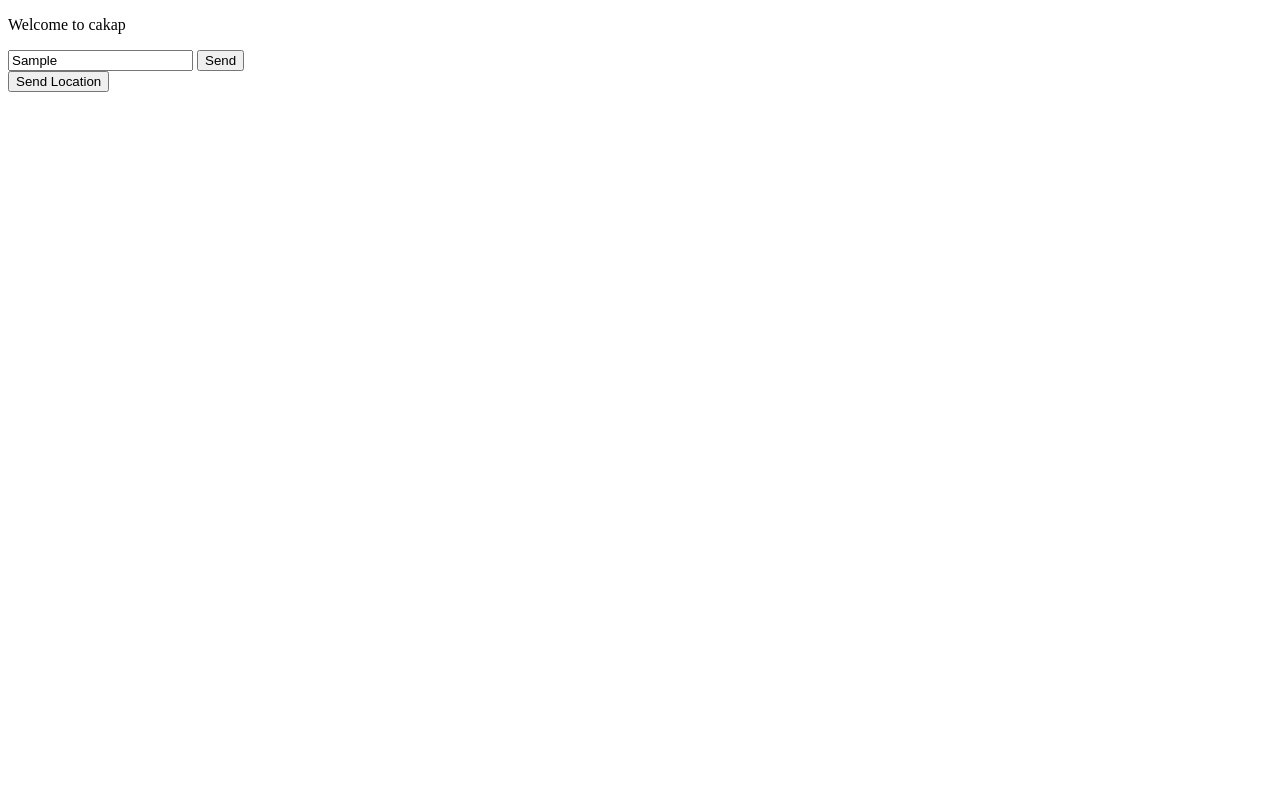
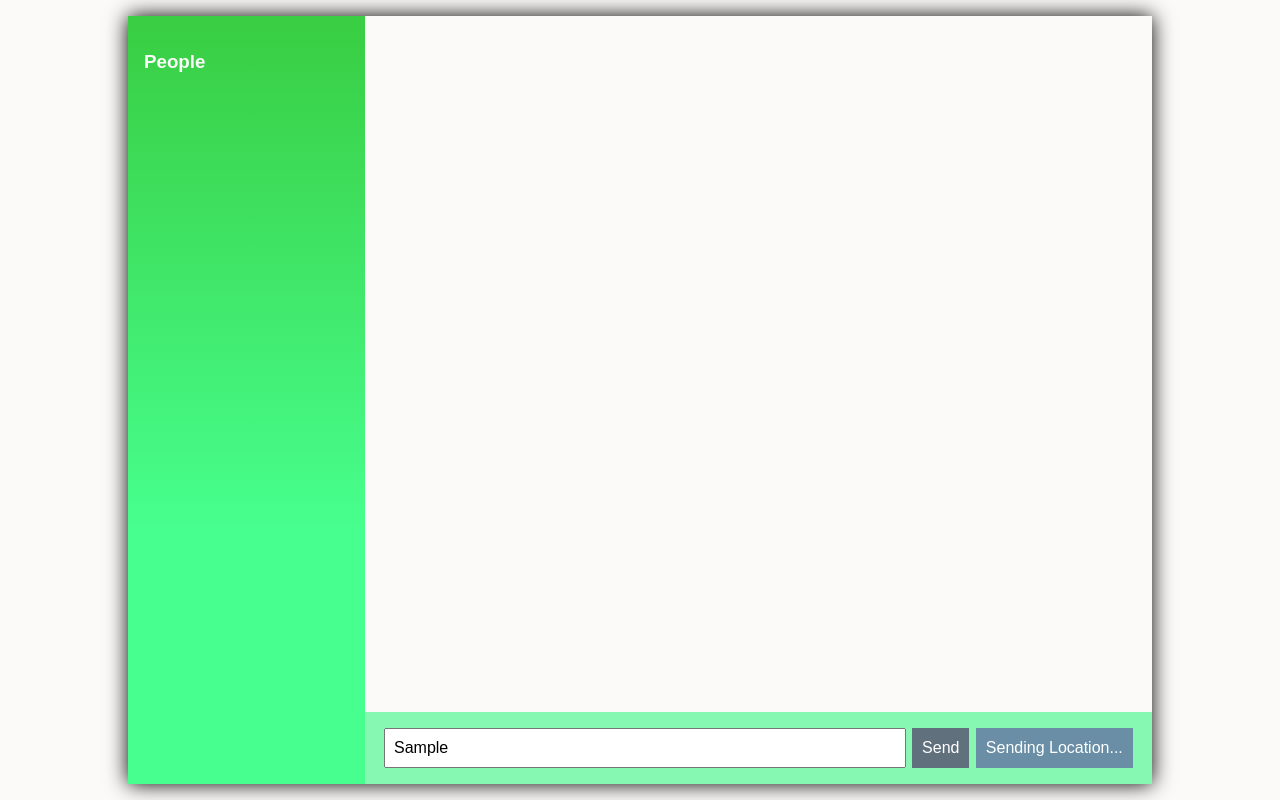
Before and after one commit to klovack/node-chat-app, a website: page public/index.html in a window 1280 px wide. Both pictures are taken after typing "Sample" into the empty fields and a click on the button "Send Location". Drawn offline with nearby package versions, Linux system fonts and the light colour scheme; no server answers.

Commit message:
Add css to the chat app

```diff
--- /dev/null
+++ b/public/css/style.css
@@ -0,0 +1,116 @@
+
+button {
+  border: none;
+  background: #61707D;
+  color: white;
+  cursor: pointer;
+  padding: 10px;
+  transition: background .3s ease;
+  font-size: 1em;
+}
+
+button:hover {
+  border: none;
+  background: #272D2D;
+  color: white;
+  padding: 10px;
+}
+
+button:disabled {
+  cursor: default;
+  background: #698ea5;
+}
+
+#admin {
+  color: #0e9116;
+}
+
+.chat {
+  margin: 0;
+  padding: 0;
+  background: #FBFAF8;
+  font-family: Arial, Helvetica, sans-serif;
+}
+
+.chat-footer {
+  min-height: 40px;
+  padding: 1em;
+  display: flex;
+  background: rgb(135, 248, 178);
+}
+
+.chat-footer button {
+  margin: 0 .2em;
+}
+
+.chat-footer form {
+  flex-grow: 2;
+  display: flex;
+  justify-content: space-around;
+}
+
+.chat-footer form * {
+  margin: 0 .2em;
+}
+
+.chat-footer input[type="text"] {
+  flex-grow: 2;
+  padding: .5em;
+  font-size: 1em;
+}
+
+.chat-main {
+  flex-grow: 2;
+  display: flex;
+  flex-direction: column;
+  justify-content: space-between;
+}
+
+.chat-messages {
+  overflow-y: auto;
+  -webkit-overflow-scrolling: touch;
+}
+
+.chat-messages li {
+  list-style: none outside;
+  font-size: 1em;
+  color: #61707D;
+}
+
+.chat-sidebar {
+  padding: 1em;
+  overflow-y: auto;
+  flex-grow: 1;
+  max-width: 20%;
+  color: #FBFAF8;
+  background: #39ce43;
+  background: -moz-linear-gradient(top, #39ce43 1%, #47ff8e 67%);
+  background: -webkit-linear-gradient(top, #39ce43 1%,#47ff8e 67%);
+  background: linear-gradient(to bottom, #39ce43 1%,#47ff8e 67%);
+  filter: progid:DXImageTransform.Microsoft.gradient( startColorstr='#39ce43', endColorstr='#47ff8e',GradientType=0 );
+}
+
+.wrapper {
+  max-width: 80%;
+  min-height: 96vh;
+  max-height: 96vh;
+  margin: 1em auto;
+  display: flex;
+  box-shadow: 0 0 20px black;
+  justify-content: space-around;
+}
+
+@media (max-width: 600px) {
+  .chat-sidebar {
+    display: none;
+  }
+
+  .chat-footer {
+    flex-direction: column-reverse;
+  }
+
+  .chat-footer * {
+    margin-top: .2em;
+    margin-bottom: .2em;
+  }
+}
--- a/public/index.html
+++ b/public/index.html
@@ -2,19 +2,32 @@
 <html lang="en">
 <head>
   <meta charset="UTF-8">
+  <meta name="viewport" content="width=device-width, initial-scale=1.0">
+  <link rel="stylesheet" href="/css/style.css">
   <title>Cakap</title>
 </head>
-<body>
-  <p>Welcome to cakap</p>
+<body class="chat">
+  <div class="wrapper">
+    <div class="chat-sidebar">
+      <h3>People</h3>
+      <div id="users"></div>
+    </div>
 
+    <div class="chat-main">
+      <div class="chat-messages">
         <ul id="messages">
         </ul>
+      </div>
 
+      <div class="chat-footer">
         <form id="message-field" action="">
-    <input type="text" name="message" placeholder="Type a message..." autocomplete="off">
+          <input type="text" name="message" placeholder="Type a message..." autofocus autocomplete="off">
           <button>Send</button>
         </form>
         <button id="send-location">Send Location</button>
+      </div>
+    </div>
+  </div>
 
   <script src="/socket.io/socket.io.js"></script>
   <script
--- a/public/js/index.js
+++ b/public/js/index.js
@@ -14,7 +14,11 @@ socket.on('disconnect', function () {
 
 // Show messages to client
 socket.on('newMessage', function (message) {
-  const li = jQuery('<li></li>');
+  let li = jQuery('<li></li>');
+
+  if (message.from === 'Admin') {
+    li = jQuery('<li id="admin"></li');
+  }
 
   li.text(`${message.from}: ${message.text}`);
   jQuery('#messages').append(li);
@@ -35,14 +39,13 @@ socket.on('newLocationMessage', function (message) {
 jQuery('#message-field').on('submit', function (e) {
   e.preventDefault();
 
+  const messageTextBox = jQuery('[name=message]');
   socket.emit('createMessage', {
     from: 'User',
-    text: jQuery('[name=message]').val(),
+    text: messageTextBox.val(),
   }, function () {
-    console.log('okay');
+    messageTextBox.val('');
   });
-
-  jQuery('[name=message]').val('');
 });
 
 // Grab the location of the user and emitting it to all clients
@@ -52,13 +55,22 @@ btnSendLoc.on('click', function () {
   if (!navigator.geolocation) {
     return alert('Geolocation not supported by your browser.');
   }
+
+  btnSendLoc.attr('disabled', 'disabled').text('Sending Location...');
+
   // get position from the navigator
   navigator.geolocation.getCurrentPosition(function (pos) {
     socket.emit('createLocMessage', {
       latitude: pos.coords.latitude,
       longitude: pos.coords.longitude,
     });
+    setTimeout(() => {
+      btnSendLoc.removeAttr('disabled').text('Send Location');
+    }, 1500);
   }, function () {
+    setTimeout(() => {
+      btnSendLoc.removeAttr('disabled').text('Send Location');
+    }, 1500);
     alert('Unable to fetch location.');
   });
 });
```
Lines whose indentation alone changed are shown as unchanged.
